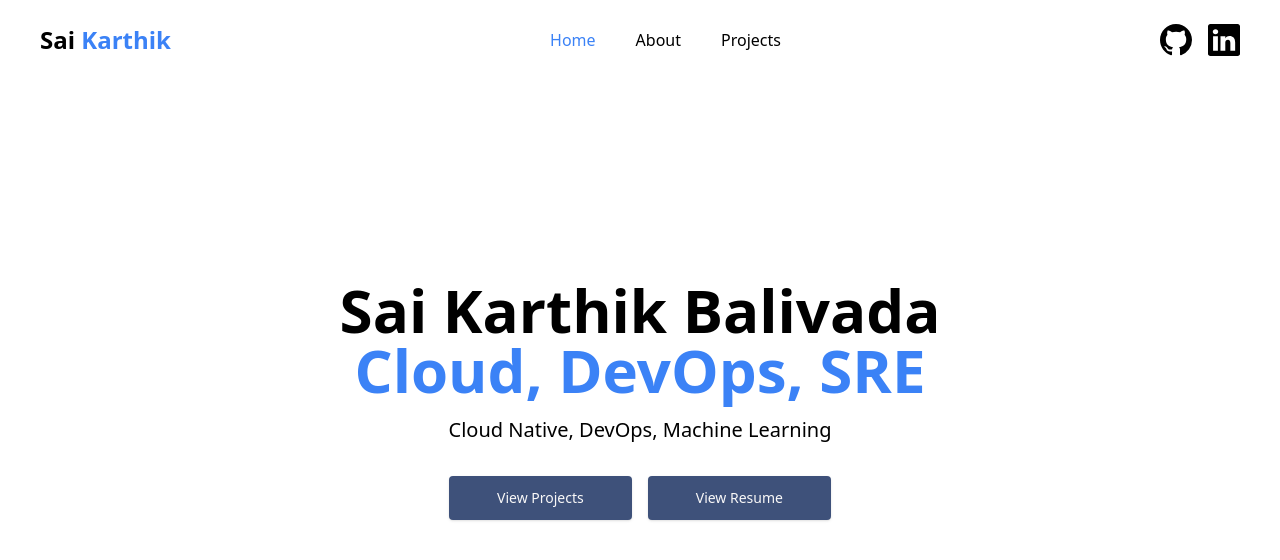
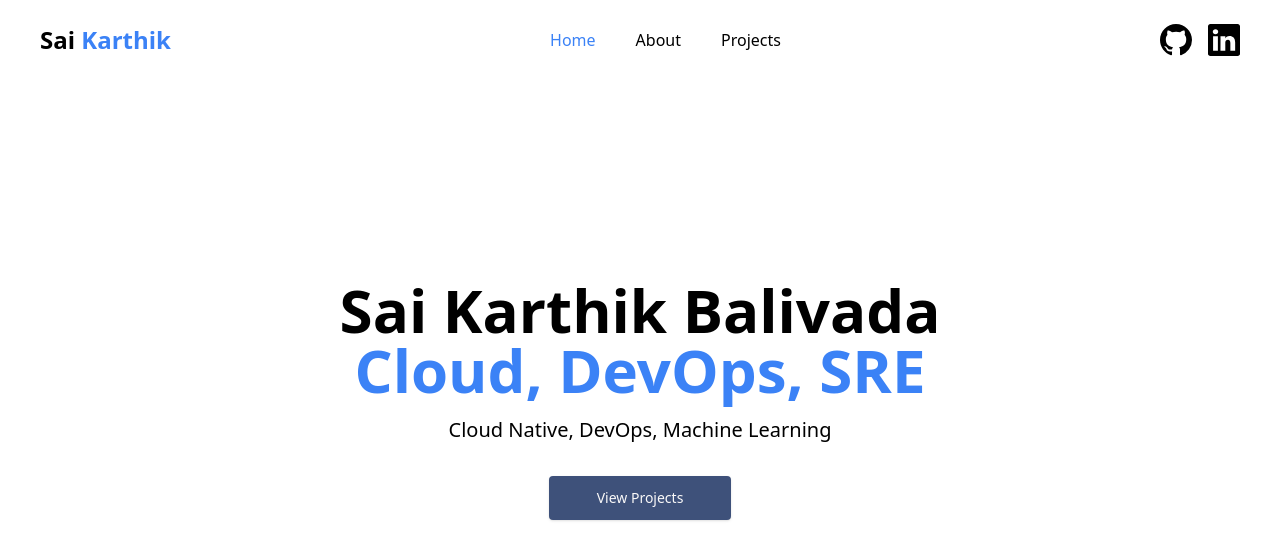
Before and after one commit to Saikartik101/portfolio-1, a Next.js app: page / in a window 1280 px wide. Shown: the top 560 px of the page. Built offline with nearby package versions, Linux system fonts and the light colour scheme.

Commit message:
Update Home.js

```diff
--- a/components/Home.js
+++ b/components/Home.js
@@ -41,15 +41,7 @@ const Home = () => {
                                 View Projects
                             </a>
                         </Link>
-                        <Link href='/resume.pdf'>
-                            <a
-                                target='_blank'
-                                rel='noopener noreferrer'
-                                className='px-12 py-3 text-sm font-medium text-culturedWhite bg-mnBlue rounded shadow active:bg-blue-500 hover:bg-carolinaBlue focus:outline-none focus:ring'
-                            >
-                                View Resume
-                            </a>
-                        </Link>
+
                     </div>
                 </div>
             </div>
```
